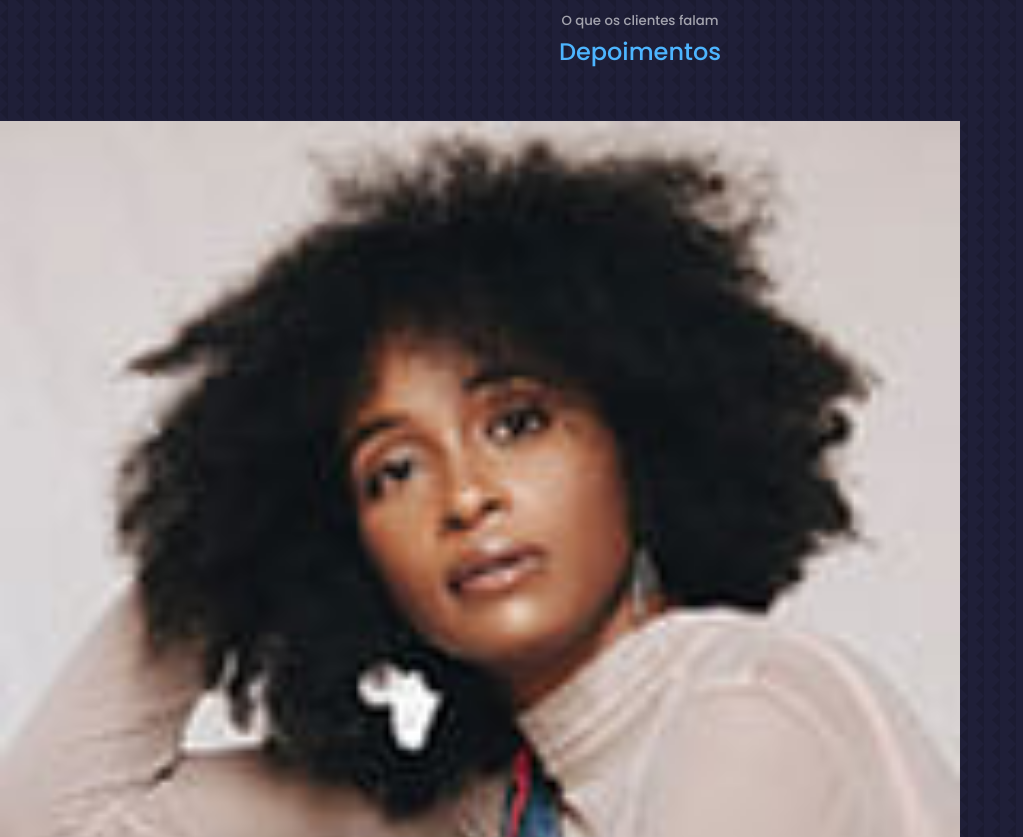
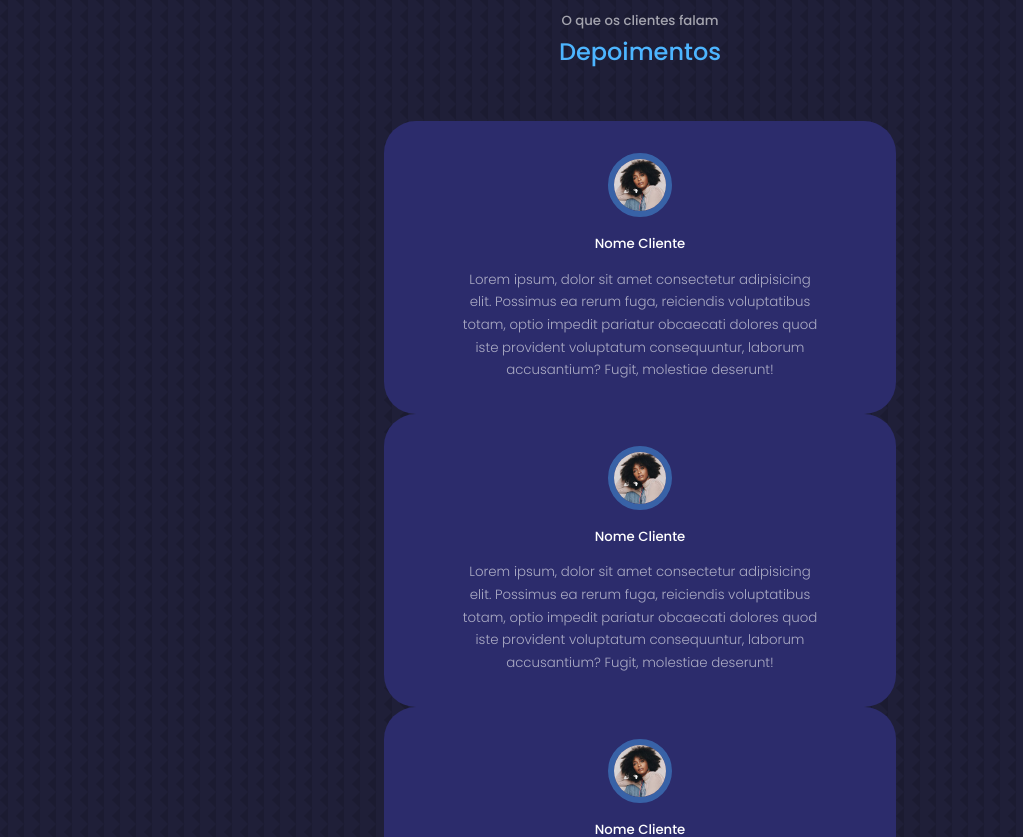
Before and after one commit to Jonathan-Galhardo/Portfolio-React, a React (Create React App) app: page / in a window 1280 px wide. Shown: the part 4120-4957 px from the top of the page, without its empty margins (0-1023 px from the left). Built offline with nearby package versions, Linux system fonts and the light colour scheme.

Commit message:
Seção Depoimentos

```diff
--- a/src/components/testimonials/testimonials.css
+++ b/src/components/testimonials/testimonials.css
@@ -0,0 +1,34 @@
+.testimonials__container {
+  margin: auto;
+  display: grid;
+}
+
+.container.testimonials__container {
+  width: 40%;
+ }
+
+ .client__avatar {
+  width: 4rem;
+  aspect-ratio: 1/1;
+  overflow: hidden;
+  border-radius: 50%;
+  margin: 0 auto 1rem;
+  border: 0.4rem solid var(--color-primary-variant);
+
+ }
+
+ .testimonial {
+  background: var(--color-bg-variant);
+  text-align: center;
+  padding: 2rem;
+  border-radius: 2rem;
+  user-select: none;
+ }
+
+ .client__review {
+  color: var(--color-light);
+  font-weight: 300;
+  display: block;
+  width: 80%;
+  margin: 0.8rem auto 0;
+ }
```
Also changed, not shown: src/components/testimonials/Testimonials.jsx (+6 -4 lines).
